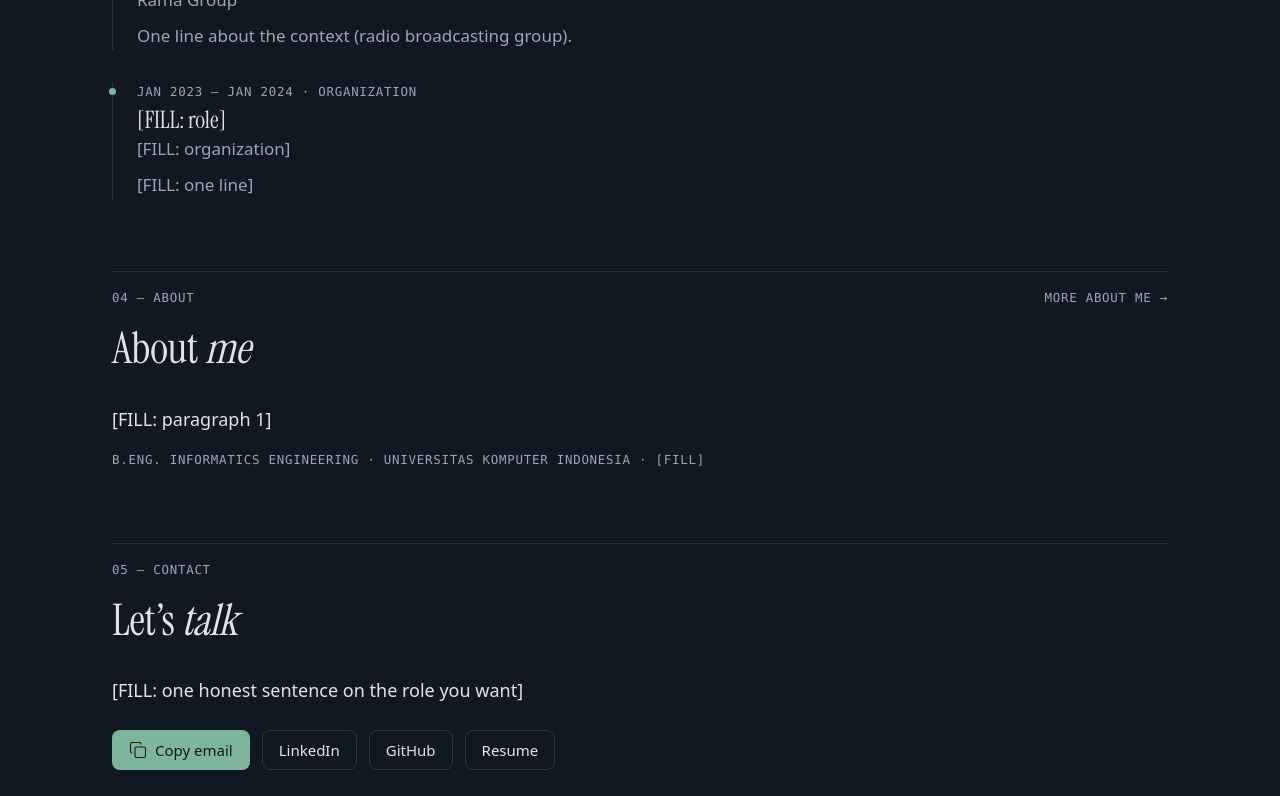
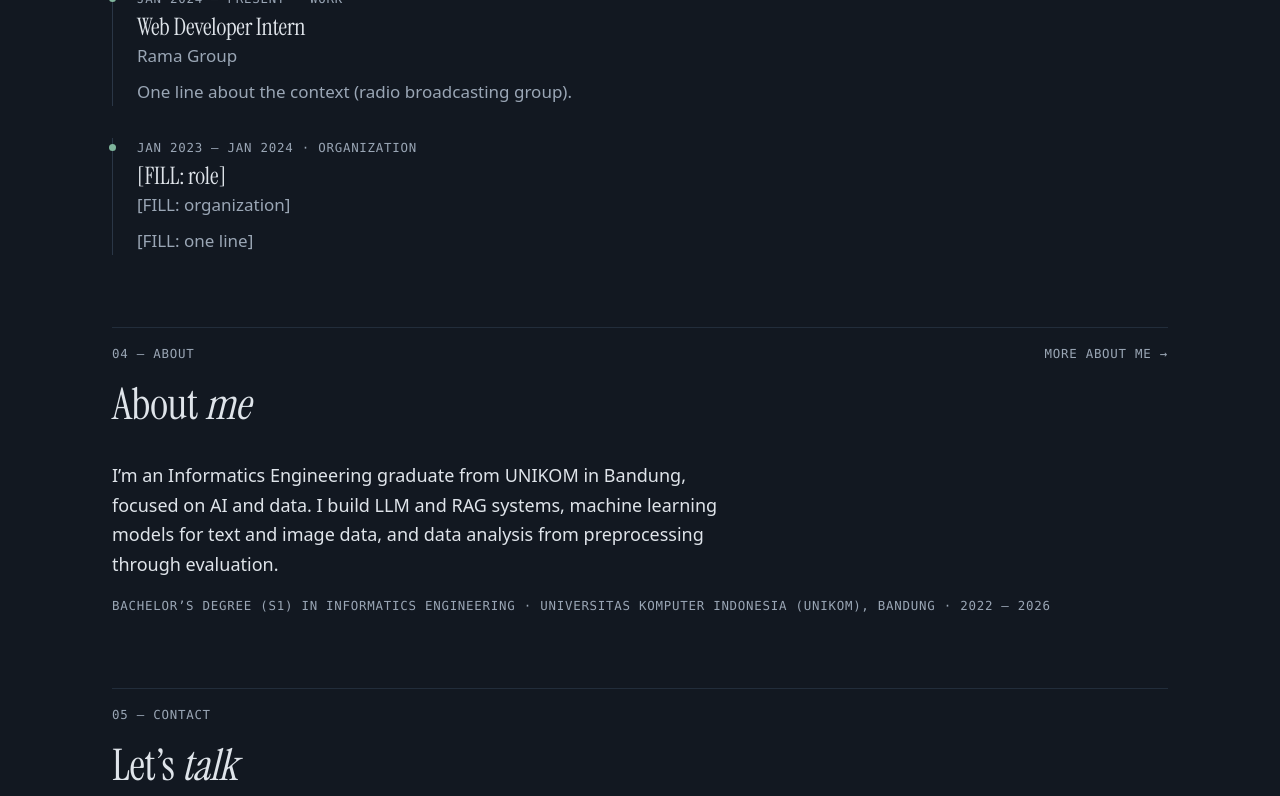
Before and after one commit to MAndrataZ/Andrata-portofolio, a React (Vite) app: page /#/ in a window 1280 px wide. Shown: the part 2000-2796 px from the top of the page. Built offline with nearby package versions, Linux system fonts and the light colour scheme.

Commit message:
Fill profile data and add CV

```diff
--- a/src/data/profile.js
+++ b/src/data/profile.js
@@ -1,25 +1,40 @@
 export const profile = {
   name: 'Muhammad Andrata Zharfan Mustika',
-  headline: 'AI engineer building retrieval systems that are *measured*, not guessed.', // draft from brief; *word* = italic
-  summary: 'Informatics graduate. My thesis is a RAG system evaluated with RAGAS [FILL: headline result]. I also ship data and web projects.',
+  headline: 'AI engineer building retrieval systems that are *measured*, not guessed.', // *word* = italic
+  summary:
+    'Informatics graduate. My thesis is an Indonesian-language RAG system for stunting questions, scoring 0.85 faithfulness and 0.90 answer relevancy under RAGAS on an 80-question test set. I also ship data and web projects.',
   roles: ['AI Engineer', 'Data Scientist'],
-  location: 'Bandung, Jawa Barat, Indonesia',
+  location: 'Bandung, West Java, Indonesia',
   availability: 'Open to work · Open to remote',
   email: 'andrata2908@gmail.com',
-  links: { github: 'https://github.com/MAndrataZ', linkedin: 'https://www.linkedin.com/in/muhammad-andrata-zharfan-mustika/' },
+  links: {
+    github: 'https://github.com/MAndrataZ',
+    linkedin: 'https://www.linkedin.com/in/muhammad-andrata-zharfan-mustika/',
+  },
   resumeFile: 'cv/Andrata-CV.pdf',
   photo: 'profile/photo.webp',
-  bio: ['[FILL: paragraph 1]', '[FILL: paragraph 2]'],
+  bio: [
+    'I’m an Informatics Engineering graduate from UNIKOM in Bandung, focused on AI and data. I build LLM and RAG systems, machine learning models for text and image data, and data analysis from preprocessing through evaluation.',
+    'My thesis is an Indonesian-language RAG pipeline for stunting questions, tested on a dataset validated with a nutrition expert. During an internship at Rama Group, I led web development for Rama FM and Paramuda Radio.',
+  ],
   education: [
     {
-      school: 'Universitas Komputer Indonesia',
-      degree: 'B.Eng. Informatics Engineering',
-      period: '[FILL]',
-      note: '[FILL: GPA, thesis title]',
+      school: 'Universitas Komputer Indonesia (UNIKOM), Bandung',
+      degree: 'Bachelor’s Degree (S1) in Informatics Engineering',
+      period: '2022 – 2026',
+      note: 'GPA 3.75 / 4.00. Thesis: RAG with a Qwen 2.5 7B Instruct generator for stunting question answering.',
     },
   ],
-  certifications: [],
-  currently: '[FILL: what I am learning/building now]',
-  lookingFor: '[FILL: one honest sentence on the role you want]',
+  certifications: [
+    { name: 'Associate Data Scientist', issuer: 'Badan Nasional Sertifikasi Profesi (BNSP)', year: '2026', url: '' },
+    { name: 'Gemini Certified University Student', issuer: 'Google', year: '2026', url: '' },
+    { name: 'Artificial Intelligence & Automation Bootcamp', issuer: 'MySkill', year: '2026', url: '' },
+    { name: 'AI for Work & Career Readiness With Google AI Products', issuer: 'Hacktiv8 Indonesia', year: '2026', url: '' },
+    { name: 'Data Analyst Fundamental', issuer: 'MySkill', year: '2026', url: '' },
+    { name: 'Google AI Essentials', issuer: 'Google', year: '2025', url: '' },
+    { name: 'Software Engineer Fundamental Course', issuer: 'RevoU', year: '2024', url: '' },
+  ],
+  currently: '', // empty = block hidden on About
+  lookingFor: 'Looking for roles in AI engineering, data science, or data analysis.',
   lastUpdated: '2026-10',
 }
```
Also changed, not shown: 1 other file (tests, documents, lock files or other folders).
